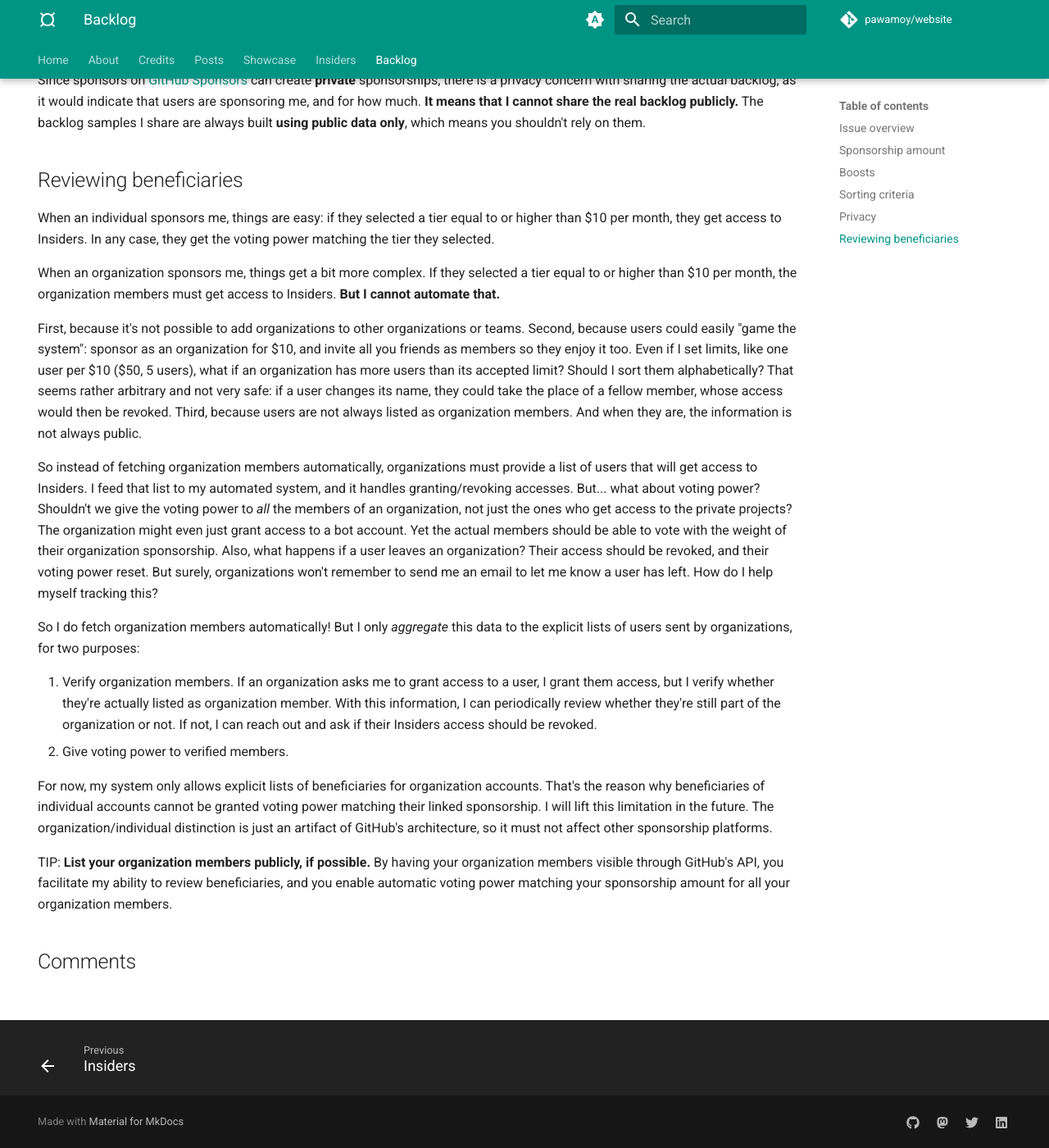
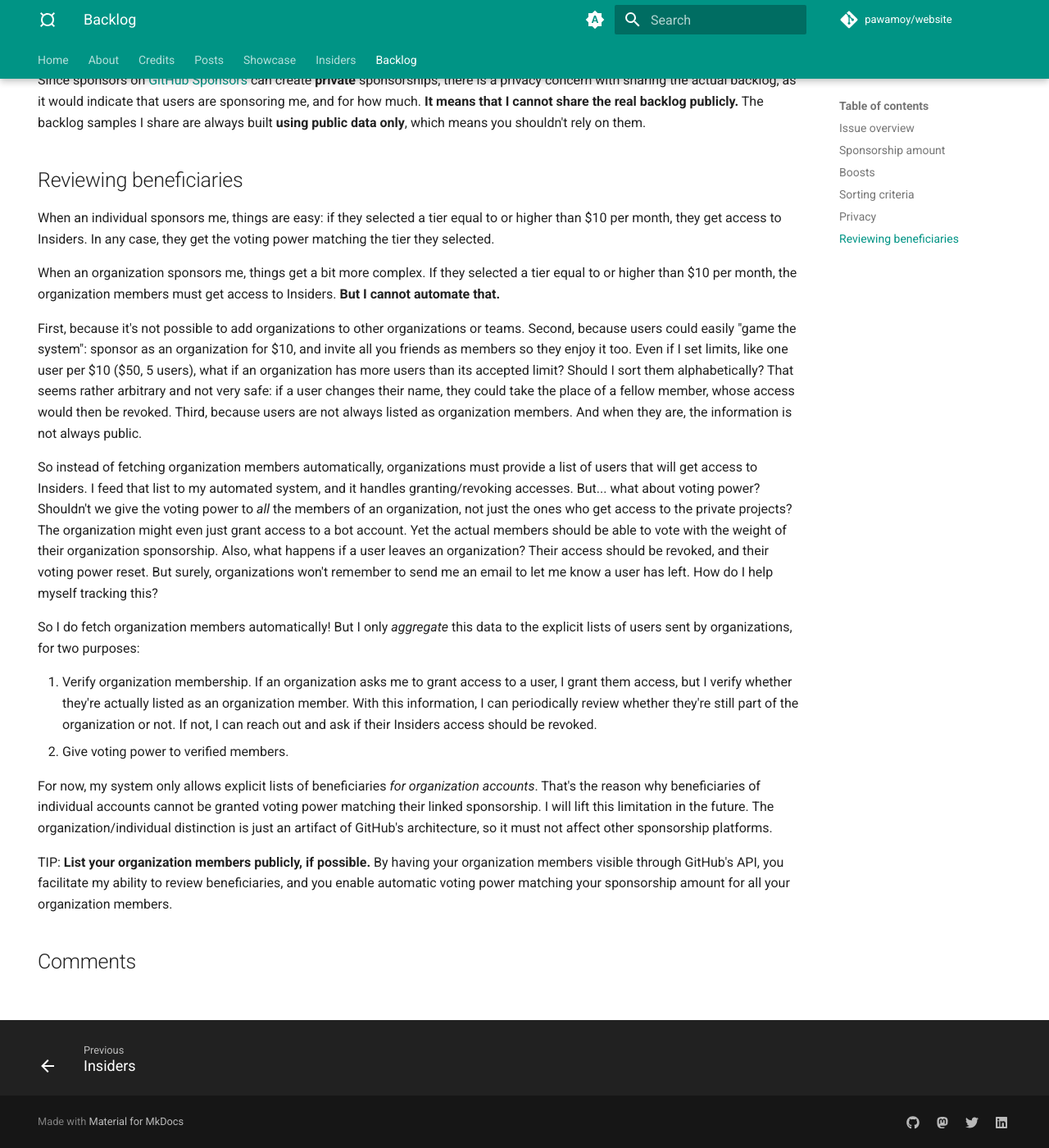
Before and after one commit to pawamoy/website, an MkDocs documentation site: the page built from docs/backlog.md, in a window 1280 px wide and 1400 px high, scrolled down 3407 px. Shown: the whole window at 82% size. Built offline with MkDocs 1.6.1 and Material for MkDocs 9.7.7, drawn with Linux system fonts in a browser that asks for light colours; emoji names are drawn with the system emoji font; comment, search, counter and statistics services are not loaded.

Commit message:
Fix typos in backlog docs

```diff
--- a/docs/backlog.md
+++ b/docs/backlog.md
@@ -87,16 +87,16 @@ When an individual sponsors me, things are easy: if they selected a tier equal t
 
 When an organization sponsors me, things get a bit more complex. If they selected a tier equal to or higher than $10 per month, the organization members must get access to Insiders. **But I cannot automate that.**
 
-First, because it's not possible to add organizations to other organizations or teams. Second, because users could easily "game the system": sponsor as an organization for $10, and invite all you friends as members so they enjoy it too. Even if I set limits, like one user per $10 ($50, 5 users), what if an organization has more users than its accepted limit? Should I sort them alphabetically? That seems rather arbitrary and not very safe: if a user changes its name, they could take the place of a fellow member, whose access would then be revoked. Third, because users are not always listed as organization members. And when they are, the information is not always public.
+First, because it's not possible to add organizations to other organizations or teams. Second, because users could easily "game the system": sponsor as an organization for $10, and invite all you friends as members so they enjoy it too. Even if I set limits, like one user per $10 ($50, 5 users), what if an organization has more users than its accepted limit? Should I sort them alphabetically? That seems rather arbitrary and not very safe: if a user changes their name, they could take the place of a fellow member, whose access would then be revoked. Third, because users are not always listed as organization members. And when they are, the information is not always public.
 
 So instead of fetching organization members automatically, organizations must provide a list of users that will get access to Insiders. I feed that list to my automated system, and it handles granting/revoking accesses. But... what about voting power? Shouldn't we give the voting power to *all* the members of an organization, not just the ones who get access to the private projects? The organization might even just grant access to a bot account. Yet the actual members should be able to vote with the weight of their organization sponsorship. Also, what happens if a user leaves an organization? Their access should be revoked, and their voting power reset. But surely, organizations won't remember to send me an email to let me know a user has left. How do I help myself tracking this?
 
 So I do fetch organization members automatically! But I only *aggregate* this data to the explicit lists of users sent by organizations, for two purposes:
 
-1. Verify organization members. If an organization asks me to grant access to a user, I grant them access, but I verify whether they're actually listed as organization member. With this information, I can periodically review whether they're still part of the organization or not. If not, I can reach out and ask if their Insiders access should be revoked.
+1. Verify organization membership. If an organization asks me to grant access to a user, I grant them access, but I verify whether they're actually listed as an organization member. With this information, I can periodically review whether they're still part of the organization or not. If not, I can reach out and ask if their Insiders access should be revoked.
 2. Give voting power to verified members.
 
-For now, my system only allows explicit lists of beneficiaries for organization accounts. That's the reason why beneficiaries of individual accounts cannot be granted voting power matching their linked sponsorship. I will lift this limitation in the future. The organization/individual distinction is just an artifact of GitHub's architecture, so it must not affect other sponsorship platforms.
+For now, my system only allows explicit lists of beneficiaries *for organization accounts*. That's the reason why beneficiaries of individual accounts cannot be granted voting power matching their linked sponsorship. I will lift this limitation in the future. The organization/individual distinction is just an artifact of GitHub's architecture, so it must not affect other sponsorship platforms.
 
 TIP: **List your organization members publicly, if possible.**
 By having your organization members visible through GitHub's API, you facilitate my ability to review beneficiaries, and you enable automatic voting power matching your sponsorship amount for all your organization members.
```
